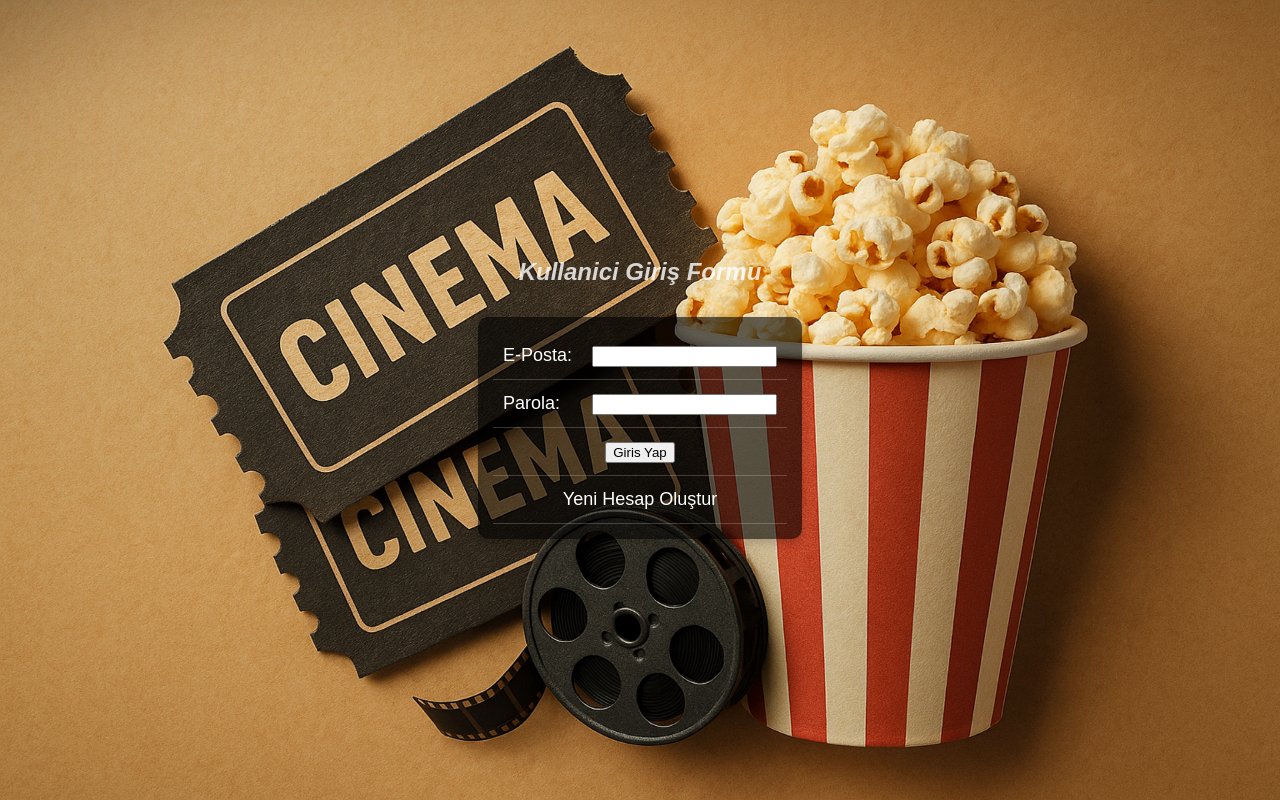
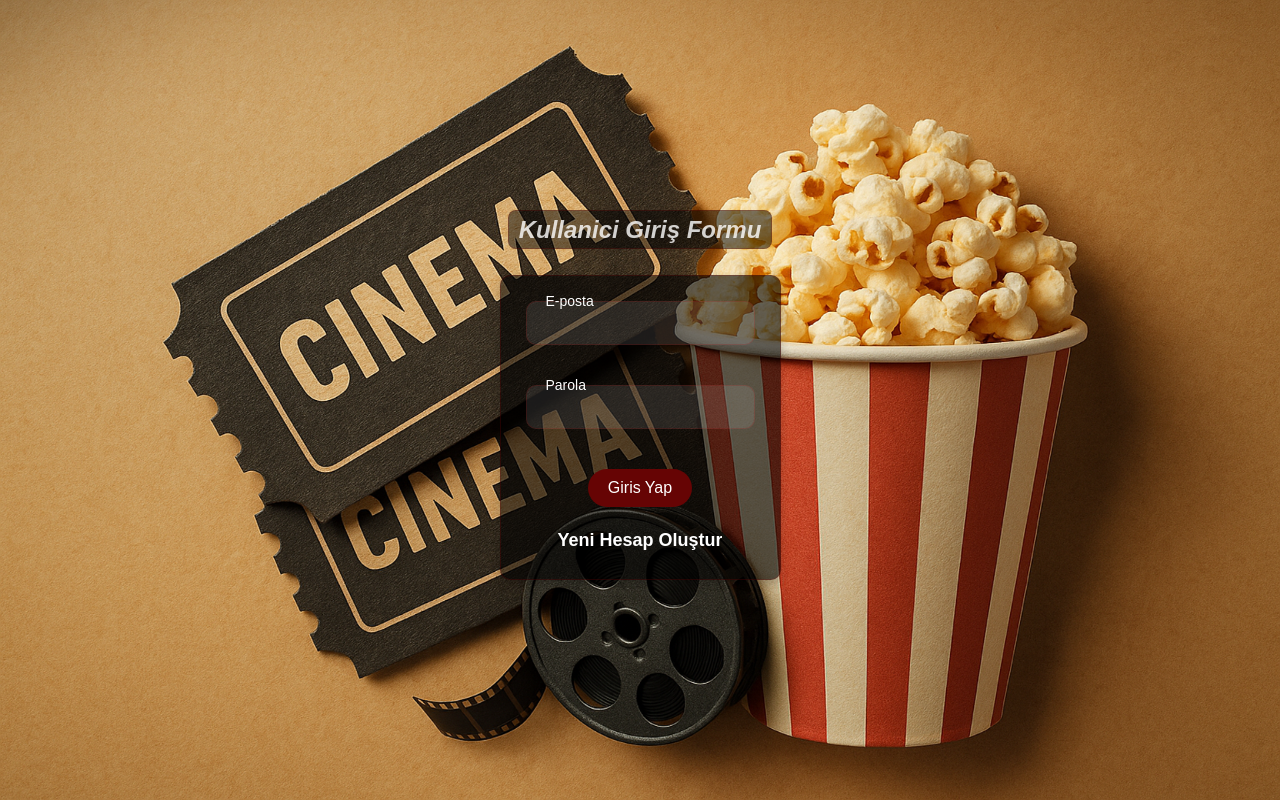
Before and after one commit to mirackorkmaz/LiveTuMi, a PHP site: page /girisformu.php in a window 1280 px wide. Run offline with PHP 8.4, Linux system fonts and the light colour scheme.

Commit message:
girisformu css yapıldı, css klasörüne taşındı.

```diff
--- /dev/null
+++ b/css/style.css
@@ -0,0 +1,123 @@
+body {
+    background-image: url('../imgs/cinema.png');
+    background-size: 100% 100%; /* Resmi sayfanın genişliğine ve yüksekliğine sığdır */
+    background-repeat: no-repeat; /* Resmin tekrar etmesini engelle */
+    background-position: center; /* Resmi ortala */
+    height: 100vh; /* Sayfanın yüksekliğini tam olarak kapla */
+    margin: 0; /* Tarayıcı varsayılan boşluklarını kaldır */
+    display: flex; /* Flexbox kullanarak içeriği ortala */
+    justify-content: center; /* Yatayda ortala */
+    align-items: center; /* Dikeyde ortala */
+    color: white; /* Yazı rengi beyaz */
+    font-family: Arial, sans-serif; /* Yazı tipi */
+    text-align: center; /* Metni ortala */
+    font-size: 18px; /* Yazı boyutu */
+    line-height: 1.5; /* Satır yüksekliği */
+    padding: 20px; /* İçerik çevresine boşluk ekle */
+    box-sizing: border-box; /* İçerik ve kenar boşluklarını kapsayıcıya dahil et */
+    overflow: hidden; /* Taşan içeriği gizle */
+    position: relative; /* Konumlandırma için gerekli */
+    z-index: 1; /* Diğer öğelerin üstünde görünmesi için */
+    filter: blur(0px); /* Arka plan bulanıklığını kaldır */
+    transition: filter 0.3s ease; /* Geçiş efekti ekle */
+}
+
+.tablo-kapsayici {
+    background-color: rgba(0, 0, 0, 0.6); /* Beyaz arka plan ve %80 opasite */
+    border: 1px solid rgba(148, 7, 7, 0.2);
+    color: white; /* Yazı rengi beyaz */
+    font-family: Arial, sans-serif; /* Yazı tipi */
+    border-radius: 10px; /* Köşeleri yuvarlat */
+    box-shadow: 0 4px 8px rgba(0, 0, 0, 0.2); /* Hafif gölge efekti */
+    padding: 15px; /* Tablo çevresine boşluk ekle */
+    display: inline-block; /* İçeriği ortalamak için */
+}
+
+table {
+    border-spacing: 0; /* Hücreler arasındaki boşlukları kaldır */
+    width: 100%; /* Tablo genişliğini %100 yap */
+    max-width: 600px; /* Maksimum genişlik ayarla */
+    margin: 0 auto; /* Ortala */
+    border-collapse: collapse; /* Kenarları birleştir */
+}
+
+td {
+    padding: 10px; /* Hücrelere iç boşluk ekle */
+    text-align: left; /* Metni sola hizala */
+    color: white; /* Yazı rengi beyaz */
+    font-size: 18px; /* Yazı boyutu */
+    font-family: Arial, sans-serif; /* Yazı tipi */
+    border-bottom: none;
+}
+.etiketli-girdi {
+    position: relative;
+    margin-bottom: 20px;
+    width: 100%;
+}
+
+.etiketli-girdi label {
+    position: absolute;
+    top: -10px; /* tam kenarın biraz üstünde */
+    left: 15px;
+    background-color: rgba(0, 0, 0, 0.0);
+    padding: 0 5px;
+    font-size: 14px;
+    color: white;
+    z-index: 2;
+}
+
+.etiketli-girdi input {
+    width: 100%;
+    padding: 12px 10px;
+    border-radius: 10px;
+    border: 1px solid rgba(148, 7, 7, 0.2);
+    background-color: rgba(255, 255, 255, 0.1);
+    color: white;
+    font-size: 16px;
+    outline: none;
+    box-sizing: border-box;
+    position: relative;
+    z-index: 1;
+}
+.giris-yap {
+    text-align: center; /* İçindeki öğeleri yatayda ortalar */
+}
+.giris-yap input{
+    padding: 10px 20px;
+    font-size: 16px;
+    border: none;
+    border-radius: 20px;
+    background-color:rgb(102, 4, 4);
+    color: white;
+    cursor: pointer;
+    transition: background-color 0.3s ease;
+}
+
+.giris-yap input:hover {
+    background-color:rgb(112, 9, 6);
+
+}
+.kullanici-giris-formu {
+    text-align: center; /* İçindeki öğeleri yatayda ortalar */
+    padding: 5px 10px;
+    border: 1px solid rgba(148, 7, 7, 0.2);
+    border-radius: 8px;
+    margin-top: 20px; /* Üstten boşluk ekle */
+    font-size: 24px;
+    color: rgba(255, 255, 255, 0.8);
+    background-color: rgba(0, 0, 0, 0.5); /* Arka plan rengi */
+}
+.yeni-hesap-link {
+    font-weight: bold;
+    text-decoration: none;
+    background: linear-gradient(to right, rgb(167, 7, 7) 0%, rgb(161, 12, 12) 50%, white 50%, white 100%);
+    background-size: 200% 100%;
+    background-position: right bottom; /* Kırmızı harfler gizli başlasın (sağdan başlayacak) */
+    -webkit-background-clip: text; /* Arka planı sadece yazının içinden gösterir. */
+    -webkit-text-fill-color: transparent; /* Harflerin dolgu rengini şeffaf yapar ki arka plan görünsün. */
+    transition: background-position 0.6s ease;
+}
+
+.yeni-hesap-link:hover {
+    background-position: left bottom; /* Soldan sağa doğru geçiş olur */
+}
--- a/girisformu.php
+++ b/girisformu.php
@@ -6,83 +6,41 @@
     <meta name="viewport" content="width=device-width, initial-scale=1.0">
     <link rel="icon" href="imgs/favicon.png" type="image/x-icon">
     <title>Kullanici Girisi | LiveTuMi</title>
-
-    <style>
-        body {
-            background-image: url('imgs/cinema.png');
-            background-size: 100% 100%; /* Resmi sayfanın genişliğine ve yüksekliğine sığdır */
-            background-repeat: no-repeat; /* Resmin tekrar etmesini engelle */
-            background-position: center; /* Resmi ortala */
-            height: 100vh; /* Sayfanın yüksekliğini tam olarak kapla */
-            margin: 0; /* Tarayıcı varsayılan boşluklarını kaldır */
-            display: flex; /* Flexbox kullanarak içeriği ortala */
-            justify-content: center; /* Yatayda ortala */
-            align-items: center; /* Dikeyde ortala */
-            color: white; /* Yazı rengi beyaz */
-            font-family: Arial, sans-serif; /* Yazı tipi */
-            text-align: center; /* Metni ortala */
-            font-size: 18px; /* Yazı boyutu */
-            line-height: 1.5; /* Satır yüksekliği */
-            padding: 20px; /* İçerik çevresine boşluk ekle */
-            box-sizing: border-box; /* İçerik ve kenar boşluklarını kapsayıcıya dahil et */
-            overflow: hidden; /* Taşan içeriği gizle */
-            position: relative; /* Konumlandırma için gerekli */
-            z-index: 1; /* Diğer öğelerin üstünde görünmesi için */
-            filter: blur(0px); /* Arka plan bulanıklığını kaldır */
-            transition: filter 0.3s ease; /* Geçiş efekti ekle */
-        }
-
-        .tablo-kapsayici {
-            background-color: rgba(0, 0, 0, 0.6); /* Beyaz arka plan ve %80 opasite */
-            color: white; /* Yazı rengi beyaz */
-            font-family: Arial, sans-serif; /* Yazı tipi */
-            border-radius: 10px; /* Köşeleri yuvarlat */
-            box-shadow: 0 4px 8px rgba(0, 0, 0, 0.2); /* Hafif gölge efekti */
-            padding: 15px; /* Tablo çevresine boşluk ekle */
-            display: inline-block; /* İçeriği ortalamak için */
-        }
-
-        table {
-            border-spacing: 0; /* Hücreler arasındaki boşlukları kaldır */
-            width: 100%; /* Tablo genişliğini %100 yap */
-            max-width: 600px; /* Maksimum genişlik ayarla */
-            margin: 0 auto; /* Ortala */
-            border-collapse: collapse; /* Kenarları birleştir */
-        }
-
-        td {
-            padding: 10px; /* Hücrelere iç boşluk ekle */
-            text-align: left; /* Metni sola hizala */
-            color: white; /* Yazı rengi beyaz */
-            font-size: 18px; /* Yazı boyutu */
-            font-family: Arial, sans-serif; /* Yazı tipi */
-            border-bottom: 1px solid rgba(255, 255, 255, 0.2); /* Alt kenar çizgisi */
-        }
-    </style>
+    <link rel="stylesheet" href="css/style.css">
 </head>
 
 <body>
     <center>
-        <i><b style="font-size: 24px; color: rgba(255, 255, 255, 0.8);">Kullanici Giriş Formu</b></i>
+        <i><b class="kullanici-giris-formu" >Kullanici Giriş Formu</b></i>
         <br><br>
         <div class="tablo-kapsayici">
             <table>
                 <form action="oturumac.php" method="POST">
                     <tr>
-                        <td>E-Posta: </td>
-                        <td><input type="email" name="mailadresi" required></td>
+                        <td colspan="2">
+                            <div class="etiketli-girdi">
+                            <label for="mailadresi">E-posta</label>
+                            <input type="email" id="mailadresi" name="mailadresi" required>
+                            </div>
+                        </td>
                     </tr>
                     <tr>
-                        <td>Parola: </td>
-                        <td><input type="password" name="parola" required></td>
-                    <tr>
-                        <td colspan="2" style="text-align: center;">
-                        <input type="submit" value="Giris Yap" name="girisyap">
+                        <td colspan="2">
+                            <div class="etiketli-girdi">
+                            <label for="parola">Parola</label>
+                            <input type="password" id="parola" name="parola" required>
+                            </div>
+                        </td>
+                    </tr>
+                        <td colspan="2" >
+                            <div class="giris-yap">
+                            <input type="submit" value="Giris Yap" name="girisyap">
+                            </div>
                         </td>
                     </tr>
                     <tr>
                         <td colspan="2" style="text-align: center;">
-                            <a href="kayitformu.php" style="text-decoration: none; color: white;">Yeni Hesap Oluştur</a>
+                            <a href="kayitformu.php" class="yeni-hesap-link" style="text-decoration: none; color: white;">Yeni Hesap Oluştur</a>
                         </td>
                         </td>
                     </tr>
```
